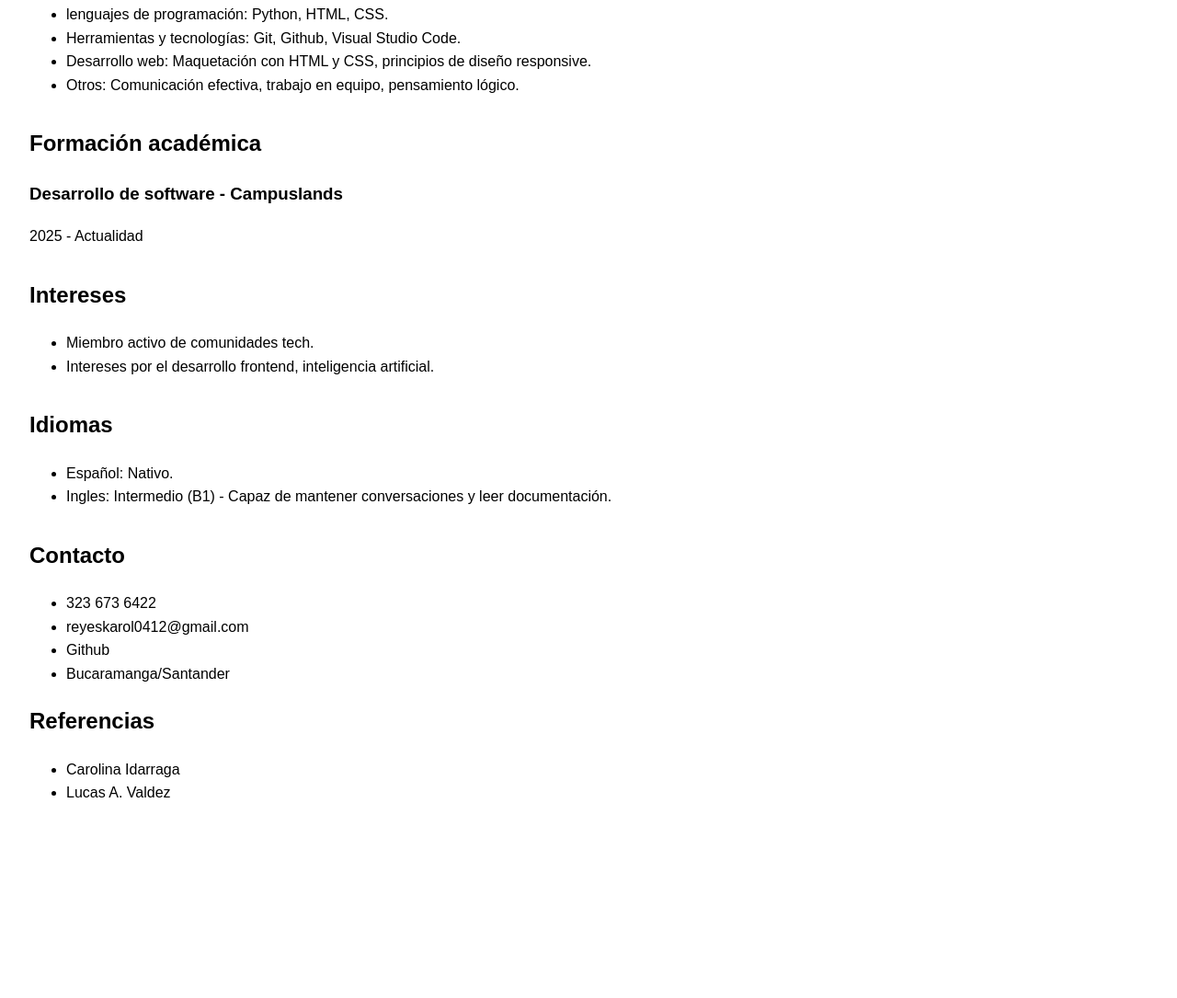
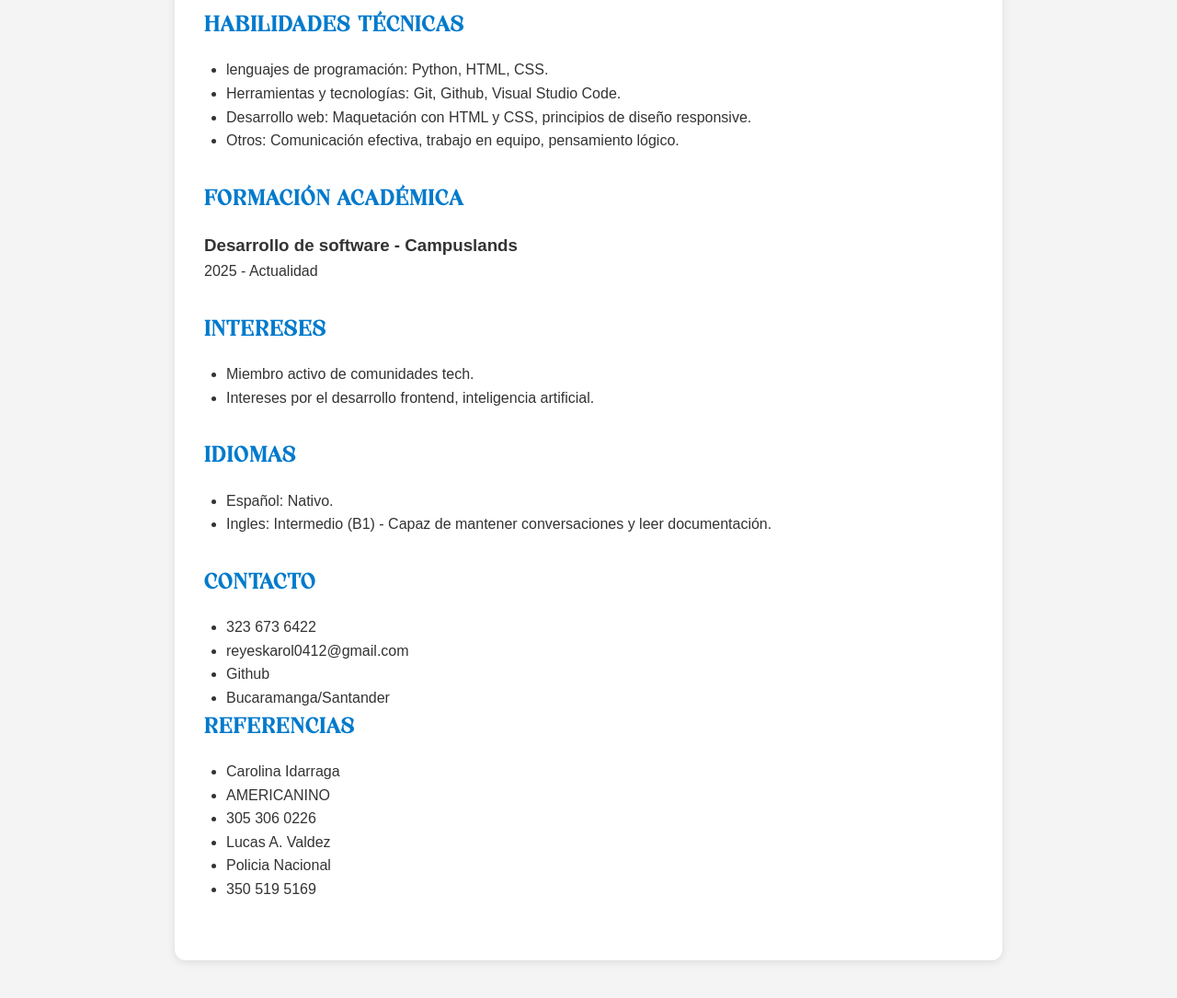
Before and after one commit to KarolainReyes/HOJA-DE-VIDA, a plain HTML site: page index.html in a window 1280 px wide. Shown: the part 359-1444 px from the top of the page at 92% size. Before the commit the page ends 1266 px from the top, so only its background shows below. Drawn offline with Linux system fonts and the light colour scheme.

Commit message:
feat: :sparkles: add font
add font

By@KarolainReyes

```diff
--- a/CSS/estilos.css
+++ b/CSS/estilos.css
@@ -1,3 +1,5 @@
+@import url(./variables.css);
+
 * {
     box-sizing: border-box;
     margin: 0;
@@ -40,7 +42,7 @@
     }
 
     h1, h2 {
-    color: #007acc;
+    color: blue;
     }
 
     ul {
@@ -76,3 +78,12 @@
         flex-direction: column;
     }
     }
+    .sub-titulo{
+        font-size: 1.5rem;
+        font-weight: bold;
+        color: #007acc;
+        margin-bottom: 1rem;
+        text-transform: uppercase;
+        letter-spacing: 1px;
+        font-family: 'Sub-Karol', sans-serif;
+    }
--- /dev/null
+++ b/CSS/variables.css
@@ -0,0 +1,4 @@
+@font-face{
+    font-family: "Sub-Karol";
+    src: url(/font/Marlos.otf)
+}
--- a/index.html
+++ b/index.html
@@ -4,6 +4,7 @@
     <meta charset="UTF-8">
     <meta name="viewport" content="width=device-width, initial-scale=1.0">
     <title>Hoja de vida - Karolain Reyes</title>
+    <link rel="stylesheet" href="./CSS/estilos.css">
     <style>
         body{
             font-family: Arial, Helvetica, sans-serif; line-height: 1.6; margin: 2rem;}
@@ -22,7 +23,7 @@
                 <p>Estudiante de <em>Desarrollo de Software</em> con conocimientos prácticos en <i>Python, HTML y CSS</i>. Me caracterizo por tener habilidades comunicativas, trabajo en equipo y una fuerte capacidad para aprender y adaptarme a nuevas tecnologías. Me apasiona la programación y la resolución de problemas a través del desarrollo web y de software</p>
         </section>
         <section>
-            <h2 class="sub-titulo">Habilidades Tecnicas</h2>
+            <h2 class="sub-titulo">Habilidades Técnicas</h2>
             <p>
                 <ul>
                     <li>lenguajes de programación: Python, HTML, CSS.</li>
@@ -69,7 +70,11 @@
             <h2 class="sub-titulo">Referencias</h2>
             <ul>
                 <li>Carolina Idarraga</li>
+                <li>AMERICANINO</li>
+                <li>305 306 0226</li>
                 <li>Lucas A. Valdez</li>
+                <li>Policia Nacional</li>
+                <li>350 519 5169</li>
             </ul>
         </div>
         </aside>
```
Also changed, not shown: font/Marlos.otf (added).
